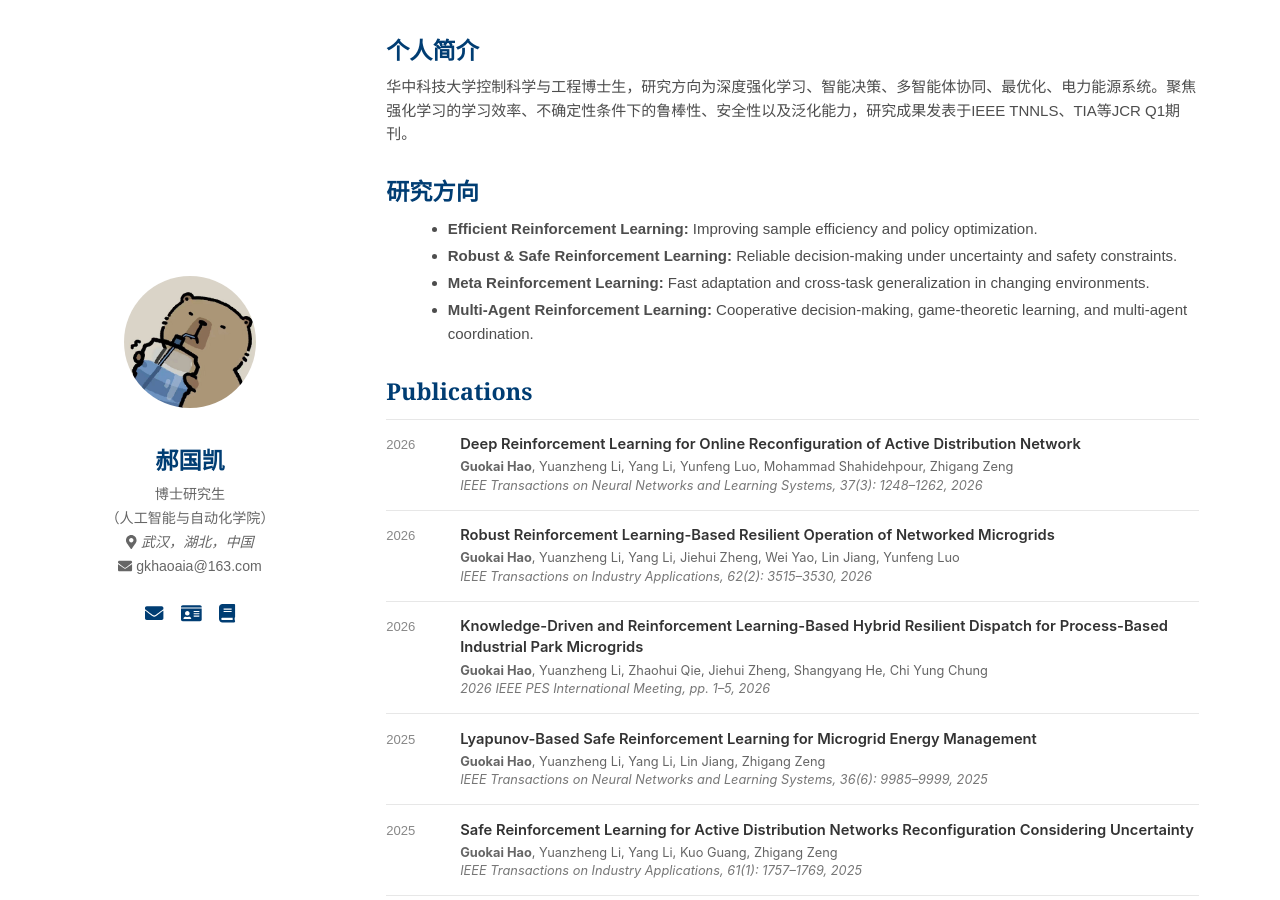
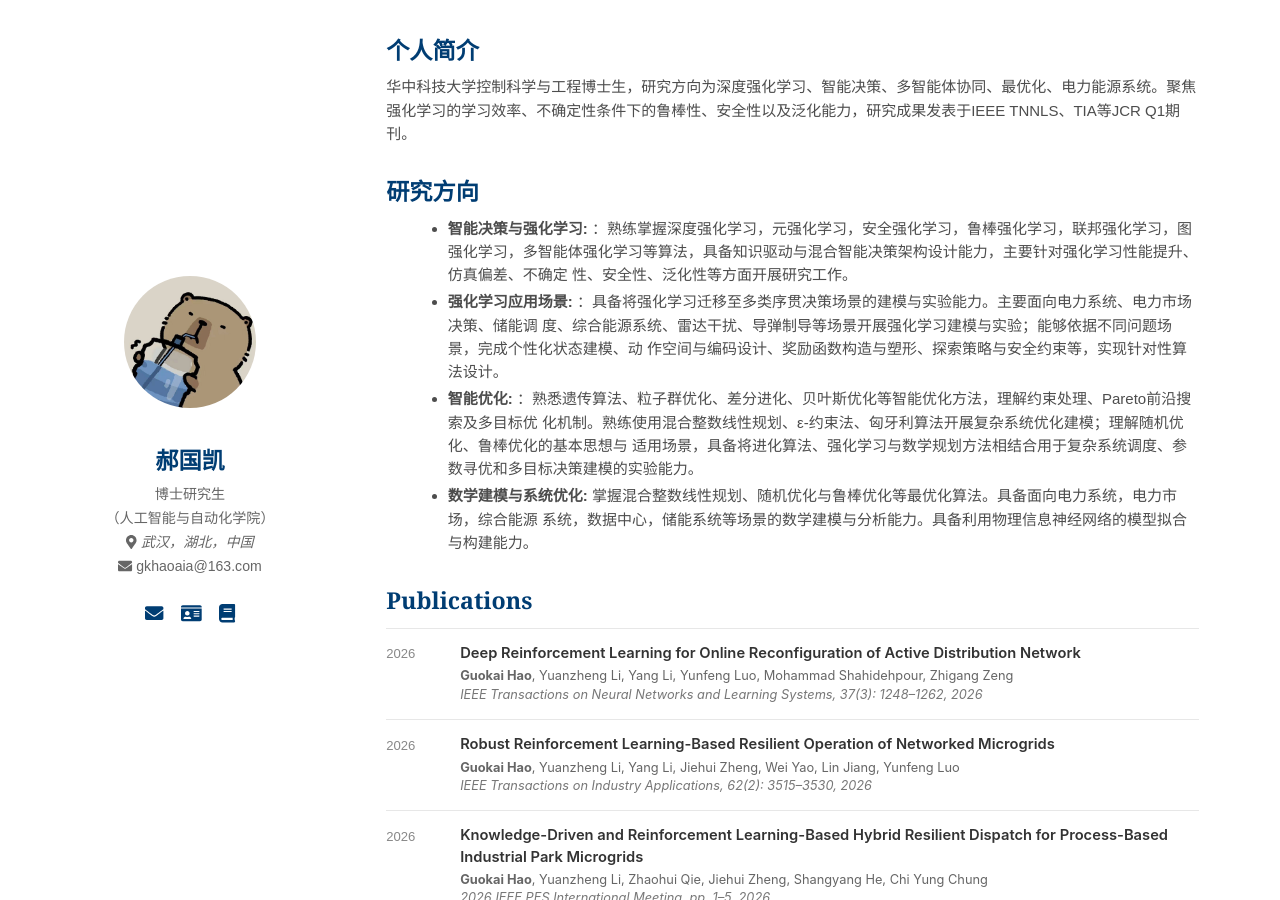
Before and after one commit to guokai-hao/guokai-hao.github.io, a Jekyll site: the page built from index.html, in a window 1280 px wide and 900 px high. Built offline with Jekyll 4.4.1, drawn with Linux system fonts in a browser that asks for light colours; nearby versions of some CDN libraries.

Commit message:
Update research.yml

```diff
--- a/_data/research.yml
+++ b/_data/research.yml
@@ -2,14 +2,20 @@
 # Research Interests
 # 想增删研究方向，直接复制 / 删除一个 title + description 即可
 # ============================================================
-- title: "Efficient Reinforcement Learning"
-  description: "Improving sample efficiency and policy optimization."
+- title: "智能决策与强化学习"
+  description: "：熟练掌握深度强化学习，元强化学习，安全强化学习，鲁棒强化学习，联邦强化学习，图强化学习，多智能体强化学习等算法，具备知识驱动与混合智能决策架构设计能力，主要针对强化学习性能提升、仿真偏差、不确定
+性、安全性、泛化性等方面开展研究工作。 "
 
-- title: "Robust & Safe Reinforcement Learning"
-  description: "Reliable decision-making under uncertainty and safety constraints."
+- title: "强化学习应用场景"
+  description: "：具备将强化学习迁移至多类序贯决策场景的建模与实验能力。主要面向电力系统、电力市场决策、储能调
+度、综合能源系统、雷达干扰、导弹制导等场景开展强化学习建模与实验；能够依据不同问题场景，完成个性化状态建模、动
+作空间与编码设计、奖励函数构造与塑形、探索策略与安全约束等，实现针对性算法设计。 "
 
-- title: "Meta Reinforcement Learning"
-  description: "Fast adaptation and cross-task generalization in changing environments."
+- title: "智能优化"
+  description: "：熟悉遗传算法、粒子群优化、差分进化、贝叶斯优化等智能优化方法，理解约束处理、Pareto前沿搜索及多目标优
+化机制。熟练使用混合整数线性规划、ε-约束法、匈牙利算法开展复杂系统优化建模；理解随机优化、鲁棒优化的基本思想与
+适用场景，具备将进化算法、强化学习与数学规划方法相结合用于复杂系统调度、参数寻优和多目标决策建模的实验能力。"
 
-- title: "Multi-Agent Reinforcement Learning"
-  description: "Cooperative decision-making, game-theoretic learning, and multi-agent coordination."
+- title: "数学建模与系统优化"
+  description: "掌握混合整数线性规划、随机优化与鲁棒优化等最优化算法。具备面向电力系统，电力市场，综合能源
+系统，数据中心，储能系统等场景的数学建模与分析能力。具备利用物理信息神经网络的模型拟合与构建能力。 "
```
